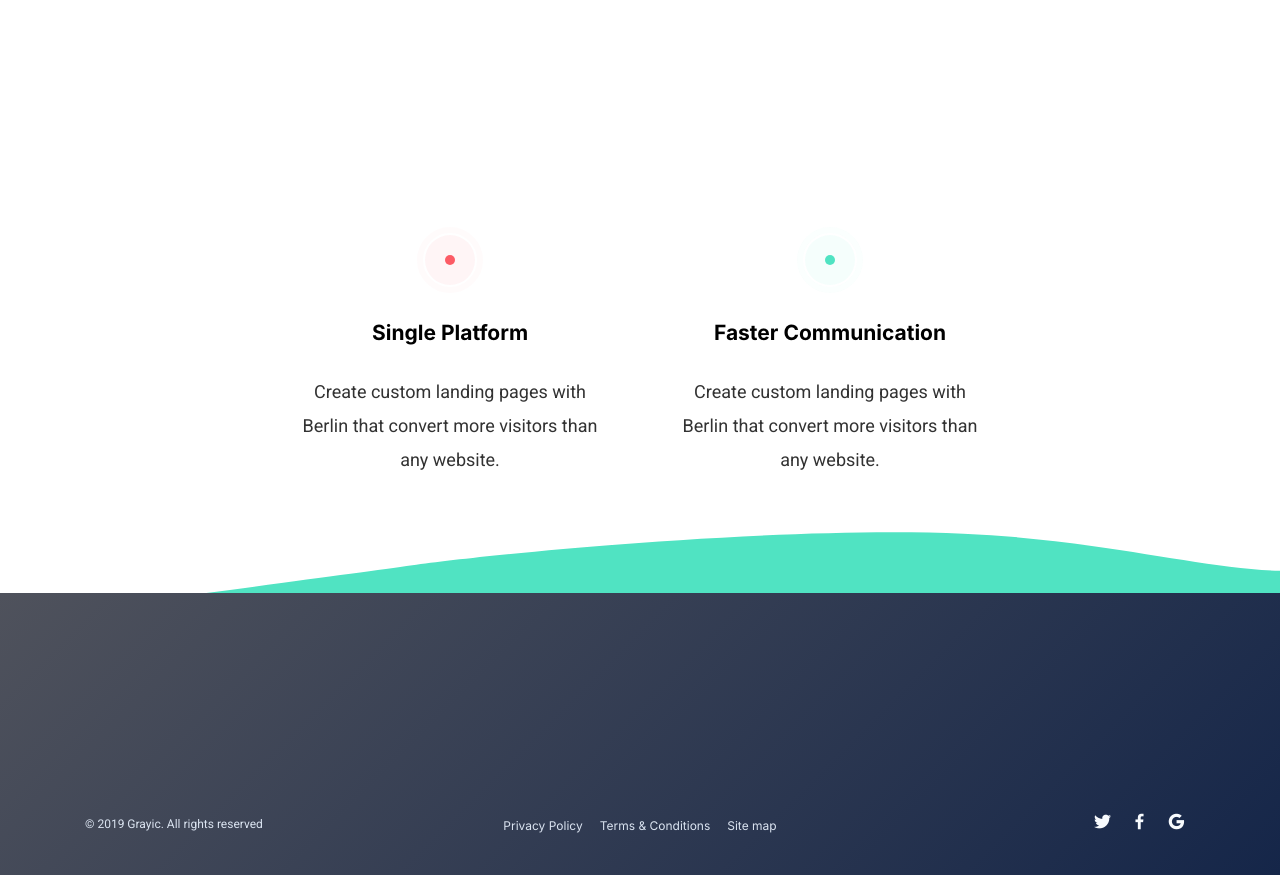
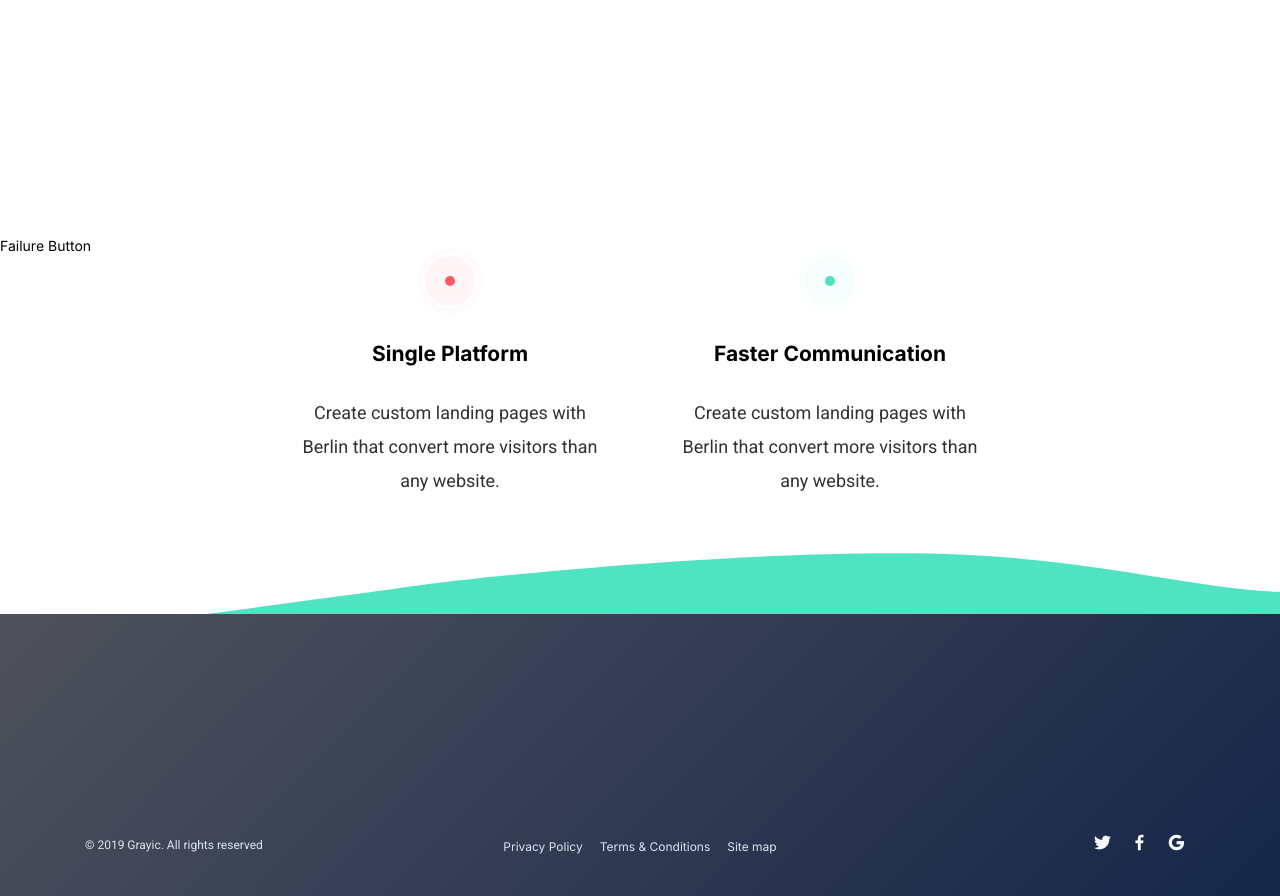
Before and after one commit to vgadodia/HandRight, a Flask app: template templates/game.html in a window 1280 px wide. Shown: the part 1234-2130 px from the top of the page. Before the commit the page ends 2109 px from the top, so only its background shows below. Run offline with Flask 2, Linux system fonts and the light colour scheme; the template is opened without the code that fills it: most values are stand-ins (such as "Sample title", 1, 10 or a date in 2020); style sheets or scripts are compiled from the project's sources; some libraries are stand-ins or nearby versions.

Commit message:
Failure alert added

```diff
--- a/templates/game.html
+++ b/templates/game.html
@@ -1,26 +1,116 @@
 {% extends 'base.html' %} {% block content %}
 <!DOCTYPE html>
 <html lang="en">
-
   <head>
-  <meta charset="UTF-8">
-  <meta name="viewport" content="width=device-width, initial-scale=1.0">
-  <meta http-equiv="X-UA-Compatible" content="ie=edge">
+    <meta charset="UTF-8" />
+    <meta name="viewport" content="width=device-width, initial-scale=1.0" />
+    <meta http-equiv="X-UA-Compatible" content="ie=edge" />
     <title>Software</title>
     <!-- Plugins CSS -->
-  <link rel="stylesheet" href="{{ url_for('static', filename='plugins/bootstrap-4.3.1/css/bootstrap.min.css') }}">
-  <link rel="stylesheet" href="{{ url_for('static', filename='plugins/fancybox-master/jquery.fancybox.min.css') }}">
-  <link rel="stylesheet" href="{{ url_for('static', filename='plugins/aos-animation/aos.css') }}">
+    <link
+      rel="stylesheet"
+      href="{{ url_for('static', filename='plugins/bootstrap-4.3.1/css/bootstrap.min.css') }}"
+    />
+    <link
+      rel="stylesheet"
+      href="{{ url_for('static', filename='plugins/fancybox-master/jquery.fancybox.min.css') }}"
+    />
+    <link
+      rel="stylesheet"
+      href="{{ url_for('static', filename='plugins/aos-animation/aos.css') }}"
+    />
 
     <!-- fonts -->
-  <link rel="stylesheet" href="{{ url_for('static', filename='fonts/ep-icon-fonts/css/style.css') }}">
-  <link rel="stylesheet" href="{{ url_for('static', filename='fonts/fontawesome-5/css/all.min.css') }}">
-  <link rel="stylesheet" href="{{ url_for('static', filename='fonts/typography-font/typo-fonts.css') }}">
+    <link
+      rel="stylesheet"
+      href="{{ url_for('static', filename='fonts/ep-icon-fonts/css/style.css') }}"
+    />
+    <link
+      rel="stylesheet"
+      href="{{ url_for('static', filename='fonts/fontawesome-5/css/all.min.css') }}"
+    />
+    <link
+      rel="stylesheet"
+      href="{{ url_for('static', filename='fonts/typography-font/typo-fonts.css') }}"
+    />
 
     <!-- Custom Stylesheet -->
-  <link rel="stylesheet" href="{{ url_for('static', filename='css/settings.css') }}">
-  <link rel="stylesheet" href="{{ url_for('static', filename='css/style.css') }}">
+    <link
+      rel="stylesheet"
+      href="{{ url_for('static', filename='css/settings.css') }}"
+    />
+    <link
+      rel="stylesheet"
+      href="{{ url_for('static', filename='css/style.css') }}"
+    />
 
+    <style>
+      #snackbar {
+        visibility: hidden;
+        min-width: 250px;
+        margin-left: -125px;
+        background-color: #333;
+        color: #fff;
+        text-align: center;
+        border-radius: 2px;
+        padding: 16px;
+        position: fixed;
+        z-index: 1;
+        left: 50%;
+        bottom: 30px;
+        font-size: 17px;
+      }
+
+      #snackbar.show {
+        visibility: visible;
+        -webkit-animation: fadein 0.5s, fadeout 0.5s 2.5s;
+        animation: fadein 0.5s, fadeout 0.5s 2.5s;
+      }
+
+      @-webkit-keyframes fadein {
+        from {
+          bottom: 0;
+          opacity: 0;
+        }
+        to {
+          bottom: 30px;
+          opacity: 1;
+        }
+      }
+
+      @keyframes fadein {
+        from {
+          bottom: 0;
+          opacity: 0;
+        }
+        to {
+          bottom: 30px;
+          opacity: 1;
+        }
+      }
+
+      @-webkit-keyframes fadeout {
+        from {
+          bottom: 30px;
+          opacity: 1;
+        }
+        to {
+          bottom: 0;
+          opacity: 0;
+        }
+      }
+
+      @keyframes fadeout {
+        from {
+          bottom: 30px;
+          opacity: 1;
+        }
+        to {
+          bottom: 0;
+          opacity: 0;
+        }
+      }
+    </style>
   </head>
 
   <body style="margin-top: -70px;">
@@ -45,28 +135,42 @@
           <div class="row justify-content-center">
             <div class="col-xl-7 col-lg-8 col-md-10">
               <div class="hero-content">
-                    	<h5 class="title" style="margin-bottom:20px;margin-top:-30px;">Question {{riddle_index + 1}}:</h5>
-                        <p >Write the letter or word exactly as shown below!</p>
-                        <h1 class="title" style="font-size: 150px;"> {{ riddles[riddle_index] }} </h1>
+                <h5
+                  class="title"
+                  style="margin-bottom: 20px; margin-top: -30px;"
+                >
+                  Question {{riddle_index + 1}}:
+                </h5>
+                <p>Write the letter or word exactly as shown below!</p>
+                <h1 class="title" style="font-size: 150px;">
+                  {{ riddles[riddle_index] }}
+                </h1>
 
                 <form method="POST" class="form-actual">
                   <div class="hero-btn">
-                                <button><a class="btn btn--primary hvr-shine">Submit</a></button>
-                                <br>
-                                <span class="text--info">Attempts remaining: {{remaining_attempts}}</span>
+                    <button>
+                      <a class="btn btn--primary hvr-shine">Submit</a>
+                    </button>
+                    <br />
+                    <span class="text--info"
+                      >Attempts remaining: {{remaining_attempts}}</span
+                    >
                   </div>
                 </form>
               </div>
             </div>
 
             <div class="col-12">
-
-                    <div class="dashboard-img" data-aos="fade-up" data-aos-duration='1500' data-aos-once="true">
-                        <img id="bg" src="{{ url_for('video_feed') }}">
+              <div
+                class="dashboard-img"
+                data-aos="fade-up"
+                data-aos-duration="1500"
+                data-aos-once="true"
+              >
+                <img id="bg" src="{{ url_for('video_feed') }}" />
               </div>
             </div>
           </div>
-
         </div>
         <!-- <div class="hero-shape"><img src="image/hero-shape.png" alt=""></div> -->
       </section>
@@ -74,12 +178,29 @@
       <!-- <script src="https://unpkg.com/@lottiefiles/lottie-player@latest/dist/lottie-player.js"></script>
     <lottie-player {lottiePlayer} src="https://assets4.lottiefiles.com/packages/lf20_agw0Fx.json"  background="transparent"  speed="1"  style="width: 300px; height: 300px;" autoplay></lottie-player> -->
 
-
       <!-- Feature Section -->
       <div class="feature-section">
+        <button onclick="myFunction()">Failure Button</button>
+        <div id="snackbar">Wrong Answer! Try Again.</div>
+        <script>
+          function myFunction() {
+            var x = document.getElementById("snackbar");
+            x.className = "show";
+            setTimeout(function () {
+              x.className = x.className.replace("show", "");
+            }, 3000);
+          }
+        </script>
+
         <div class="container">
           <div class="row justify-content-center">
-                <div class="col-sm-9 col-md-6 col-lg-4" data-aos="fade-up" data-aos-duration='1500' data-aos-once="true" data-aos-delay="300">
+            <div
+              class="col-sm-9 col-md-6 col-lg-4"
+              data-aos="fade-up"
+              data-aos-duration="1500"
+              data-aos-once="true"
+              data-aos-delay="300"
+            >
               <div class="widget01 feature--widget">
                 <div class="widget__icon">
                   <span class="inner-circle circle-bg-1"></span>
@@ -87,11 +208,20 @@
                 </div>
                 <div class="widget__body">
                   <h3 class="widget__heading h6">Single Platform</h3>
-                            <p>Create custom landing pages with Berlin that convert more visitors than any website.</p>
+                  <p>
+                    Create custom landing pages with Berlin that convert more
+                    visitors than any website.
+                  </p>
                 </div>
               </div>
             </div>
-                <div class="col-sm-9 col-md-6 col-lg-4"  data-aos="fade-up" data-aos-duration='1500' data-aos-once="true" data-aos-delay='800'>
+            <div
+              class="col-sm-9 col-md-6 col-lg-4"
+              data-aos="fade-up"
+              data-aos-duration="1500"
+              data-aos-once="true"
+              data-aos-delay="800"
+            >
               <div class="widget01 feature--widget">
                 <div class="widget__icon">
                   <span class="inner-circle circle-bg-2"></span>
@@ -99,14 +229,16 @@
                 </div>
                 <div class="widget__body">
                   <h3 class="widget__heading h6">Faster Communication</h3>
-                            <p>Create custom landing pages with Berlin that convert more visitors than any website.</p>
+                  <p>
+                    Create custom landing pages with Berlin that convert more
+                    visitors than any website.
+                  </p>
                 </div>
               </div>
             </div>
           </div>
         </div>
       </div>
-
 
       <!-- Footer Section -->
       <footer class="section-padding-top footer-bg shape-holder">
@@ -115,28 +247,38 @@
             <div class="row align-items-center space-db--10">
               <div class="col-lg-2 offset-lg-2 col-md-3 order-md-3 mb--10">
                 <ul class="footer-list social-list">
-                            <li><a href=""><i class="icon icon-logo-twitter"></i></a></li>
-                            <li><a href=""><i class="icon icon-logo-fb-simple"></i></a></li>
-                            <li><a href=""><i class="icon icon-google"></i></a></li>
+                  <li>
+                    <a href=""><i class="icon icon-logo-twitter"></i></a>
+                  </li>
+                  <li>
+                    <a href=""><i class="icon icon-logo-fb-simple"></i></a>
+                  </li>
+                  <li>
+                    <a href=""><i class="icon icon-google"></i></a>
+                  </li>
                 </ul>
               </div>
-                    <div class="col-lg-4 offset-lg-1 col-md-5 col-sm-7 order-md-2 mb--10">
+              <div
+                class="col-lg-4 offset-lg-1 col-md-5 col-sm-7 order-md-2 mb--10"
+              >
                 <ul class="footer-list list-inline">
                   <li><a href="">Privacy Policy</a></li>
                   <li><a href="">Terms & Conditions</a></li>
                   <li><a href="">Site map</a></li>
                 </ul>
               </div>
-                    <div class="col-lg-3 col-md-4 col-sm-5 order-md-1  mb--10">
+              <div class="col-lg-3 col-md-4 col-sm-5 order-md-1 mb--10">
                 <p class="mb-0">© 2019 Grayic. All rights reserved</p>
               </div>
-
             </div>
           </div>
         </div>
         <div class="footer-shapes">
           <div class="shape-1">
-                    <img src="{{ url_for('static', filename='image/footer-shape.svg') }}" alt="">
+            <img
+              src="{{ url_for('static', filename='image/footer-shape.svg') }}"
+              alt=""
+            />
           </div>
           <div class="shape-2">
             <!-- <img src="./image/footer-shape-white.svg" alt=""> -->
@@ -149,7 +291,18 @@
       <div class="row fixed-bottom text-right">
         <div class="col-md-6 col-xs-12"></div>
         <div class="col-md-6 col-xs-12">
-        <h4 style="margin-right:50px;margin-bottom: 50px;"><span style="background-color: white;font-size: 25px;padding:15px;opacity: 0.8;border-radius: 20px;">Current Score: {{ score }}</span></h4>
+          <h4 style="margin-right: 50px; margin-bottom: 50px;">
+            <span
+              style="
+                background-color: white;
+                font-size: 25px;
+                padding: 15px;
+                opacity: 0.8;
+                border-radius: 20px;
+              "
+              >Current Score: {{ score }}</span
+            >
+          </h4>
         </div>
       </div>
     </div>
@@ -166,7 +319,6 @@
     <!-- Custom JS -->
     <script src="{{ url_for('static', filename='js/active.js') }}"></script>
   </body>
-
 </html>
 
 {% endblock %}
```
Also changed, not shown: data/user-dss-guesses.txt (added), data/user-dss-score.txt (added), data/user-we-guesses.txt (added), data/user-we-score.txt (added). Lines whose indentation alone changed are shown as unchanged.
